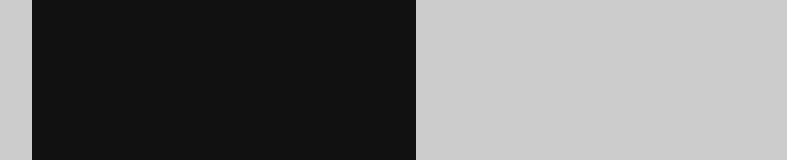
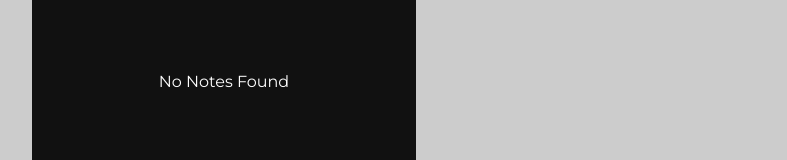
Before and after one commit to Rushikesh7997/Todo-App-React, a React (Create React App) app: page / in a window 1280 px wide. Shown: the part 302-462 px from the top of the page, without its empty margins (416-1203 px from the left). Built offline with nearby package versions, Linux system fonts and the light colour scheme.

Commit message:
final push

```diff
--- a/src/pages/Notes.jsx
+++ b/src/pages/Notes.jsx
@@ -1,5 +1,6 @@
 import React, { useEffect, useState } from "react";
 import { CiSearch } from "react-icons/ci";
+import { MdClose } from "react-icons/md";
 import { BsPlusLg } from "react-icons/bs";
 import { Link } from "react-router-dom";
 // import dummyNotes from "../dummy__notes";
@@ -42,10 +43,13 @@ export const Notes = ({ notes }) => {
           className="btn"
           onClick={() => setShowSearch((prevState) => !prevState)}
         >
-          <CiSearch />
+          {showSearch ? <MdClose /> : <CiSearch />}
         </button>
       </header>
       <div className="notes__container">
+        {filterNotes.length == 0 && (
+          <p className="empty__notes">No Notes Found</p>
+        )}
         {filterNotes.map((note) => (
           <NoteItem key={note.id} note={note} />
         ))}
```
